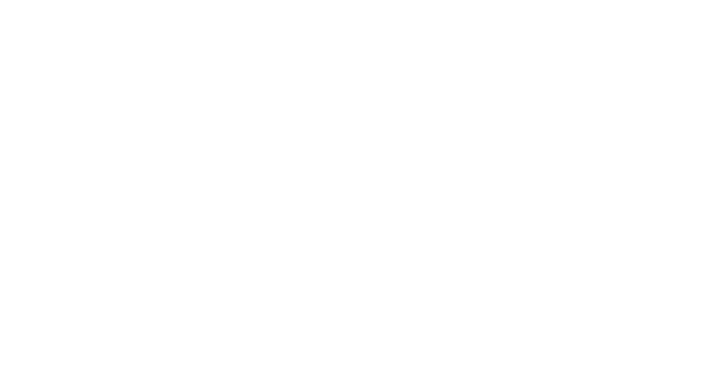
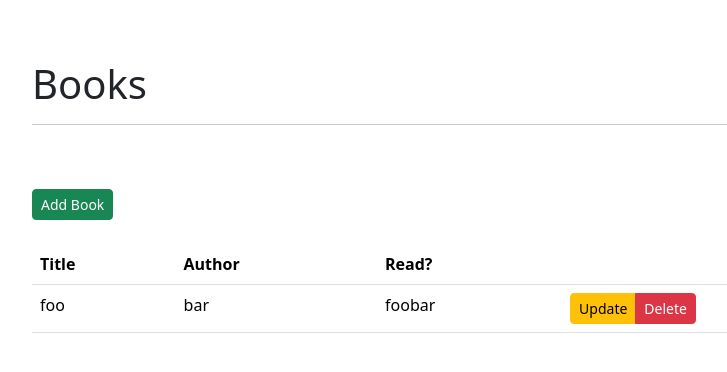
Before and after one commit to fiestalark/flask-vue-crud, a Vue app in the folder client/: page / in a window 1280 px wide. Before the commit this address had no page. Shown: the top 372 px of the page, without its empty margins (50-777 px from the left). Built offline with nearby package versions, Linux system fonts and the light colour scheme.

Commit message:
Add bootstrap styled books table

```diff
--- a/client/package.json
+++ b/client/package.json
@@ -9,6 +9,7 @@
   },
   "dependencies": {
     "axios": "^1.7.7",
+    "bootstrap": "^5.3.3",
     "vue": "^3.2.47",
     "vue-router": "^4.1.6"
   },
--- a/client/src/App.vue
+++ b/client/src/App.vue
@@ -6,66 +6,8 @@
   <RouterView />
 </template>
 
-<style scoped>
-header {
-  line-height: 1.5;
-  max-height: 100vh;
-}
-
-.logo {
-  display: block;
-  margin: 0 auto 2rem;
-}
-
-nav {
-  width: 100%;
-  font-size: 12px;
-  text-align: center;
-  margin-top: 2rem;
-}
-
-nav a.router-link-exact-active {
-  color: var(--color-text);
-}
-
-nav a.router-link-exact-active:hover {
-  background-color: transparent;
-}
-
-nav a {
-  display: inline-block;
-  padding: 0 1rem;
-  border-left: 1px solid var(--color-border);
-}
-
-nav a:first-of-type {
-  border: 0;
-}
-
-@media (min-width: 1024px) {
-  header {
-    display: flex;
-    place-items: center;
-    padding-right: calc(var(--section-gap) / 2);
-  }
-
-  .logo {
-    margin: 0 2rem 0 0;
-  }
-
-  header .wrapper {
-    display: flex;
-    place-items: flex-start;
-    flex-wrap: wrap;
-  }
-
-  nav {
-    text-align: left;
-    margin-left: -1rem;
-    font-size: 1rem;
-
-    padding: 1rem 0;
-    margin-top: 1rem;
-  }
+<style>
+#app {
+  margin-top: 60px
 }
 </style>
--- a/client/src/assets/base.css
+++ /dev/null
@@ -1,74 +0,0 @@
-/* color palette from <https://github.com/vuejs/theme> */
-:root {
-  --vt-c-white: #ffffff;
-  --vt-c-white-soft: #f8f8f8;
-  --vt-c-white-mute: #f2f2f2;
-
-  --vt-c-black: #181818;
-  --vt-c-black-soft: #222222;
-  --vt-c-black-mute: #282828;
-
-  --vt-c-indigo: #2c3e50;
-
-  --vt-c-divider-light-1: rgba(60, 60, 60, 0.29);
-  --vt-c-divider-light-2: rgba(60, 60, 60, 0.12);
-  --vt-c-divider-dark-1: rgba(84, 84, 84, 0.65);
-  --vt-c-divider-dark-2: rgba(84, 84, 84, 0.48);
-
-  --vt-c-text-light-1: var(--vt-c-indigo);
-  --vt-c-text-light-2: rgba(60, 60, 60, 0.66);
-  --vt-c-text-dark-1: var(--vt-c-white);
-  --vt-c-text-dark-2: rgba(235, 235, 235, 0.64);
-}
-
-/* semantic color variables for this project */
-:root {
-  --color-background: var(--vt-c-white);
-  --color-background-soft: var(--vt-c-white-soft);
-  --color-background-mute: var(--vt-c-white-mute);
-
-  --color-border: var(--vt-c-divider-light-2);
-  --color-border-hover: var(--vt-c-divider-light-1);
-
-  --color-heading: var(--vt-c-text-light-1);
-  --color-text: var(--vt-c-text-light-1);
-
-  --section-gap: 160px;
-}
-
-@media (prefers-color-scheme: dark) {
-  :root {
-    --color-background: var(--vt-c-black);
-    --color-background-soft: var(--vt-c-black-soft);
-    --color-background-mute: var(--vt-c-black-mute);
-
-    --color-border: var(--vt-c-divider-dark-2);
-    --color-border-hover: var(--vt-c-divider-dark-1);
-
-    --color-heading: var(--vt-c-text-dark-1);
-    --color-text: var(--vt-c-text-dark-2);
-  }
-}
-
-*,
-*::before,
-*::after {
-  box-sizing: border-box;
-  margin: 0;
-  position: relative;
-  font-weight: normal;
-}
-
-body {
-  min-height: 100vh;
-  color: var(--color-text);
-  background: var(--color-background);
-  transition: color 0.5s, background-color 0.5s;
-  line-height: 1.6;
-  font-family: Inter, -apple-system, BlinkMacSystemFont, 'Segoe UI', Roboto, Oxygen, Ubuntu,
-    Cantarell, 'Fira Sans', 'Droid Sans', 'Helvetica Neue', sans-serif;
-  font-size: 15px;
-  text-rendering: optimizeLegibility;
-  -webkit-font-smoothing: antialiased;
-  -moz-osx-font-smoothing: grayscale;
-}
--- a/client/src/assets/main.css
+++ /dev/null
@@ -1,35 +0,0 @@
-@import './base.css';
-
-#app {
-  max-width: 1280px;
-  margin: 0 auto;
-  padding: 2rem;
-
-  font-weight: normal;
-}
-
-a,
-.green {
-  text-decoration: none;
-  color: hsla(160, 100%, 37%, 1);
-  transition: 0.4s;
-}
-
-@media (hover: hover) {
-  a:hover {
-    background-color: hsla(160, 100%, 37%, 0.2);
-  }
-}
-
-@media (min-width: 1024px) {
-  body {
-    display: flex;
-    place-items: center;
-  }
-
-  #app {
-    display: grid;
-    grid-template-columns: 1fr 1fr;
-    padding: 0 2rem;
-  }
-}
--- /dev/null
+++ b/client/src/components/Books.vue
@@ -0,0 +1,35 @@
+<template>
+    <div class="container">
+        <div class="row">
+            <div class="col-sm-10">
+                <h1>Books</h1>
+                <hr><br><br>
+                <button type="button" class="btn btn-success btn-sm">Add Book</button>
+                <br><br>
+                <table class="table table-hover">
+                    <thead>
+                        <tr>
+                            <th scope="col">Title</th>
+                            <th scope="col">Author</th>
+                            <th scope="col">Read?</th>
+                            <th></th>
+                        </tr>
+                    </thead>
+                    <tbody>
+                        <tr>
+                            <td>foo</td>
+                            <td>bar</td>
+                            <td>foobar</td>
+                            <td>
+                                <div class="btn-group" role="group">
+                                    <button type="button" class="btn btn-warning btn-sm">Update</button>
+                                    <button type="button" class="btn btn-danger btn-sm">Delete</button>
+                                </div>
+                            </td>
+                        </tr>
+                    </tbody>
+                </table>
+            </div>
+        </div>
+    </div>
+</template>
--- a/client/src/components/Ping.vue
+++ b/client/src/components/Ping.vue
@@ -1,6 +1,6 @@
 <template>
-    <div>
-        <p>{{  msg  }}</p>
+    <div class="container">
+        <button type="button" class="btn btn-primary">{{  msg  }}</button>
     </div>
 </template>
 
--- a/client/src/main.js
+++ b/client/src/main.js
@@ -1,8 +1,7 @@
 import { createApp } from 'vue'
 import App from './App.vue'
 import router from './router'
-
-import './assets/main.css'
+import 'bootstrap/dist/css/bootstrap.css'
 
 const app = createApp(App)
 
--- a/client/src/router/index.js
+++ b/client/src/router/index.js
@@ -1,10 +1,16 @@
 import { createRouter, createWebHistory } from 'vue-router'
+import Books from '../components/Books.vue'
 import Ping from '../components/Ping.vue'
 
 
 const router = createRouter({
   history: createWebHistory(import.meta.env.BASE_URL),
   routes: [
+    {
+      path: '/',
+      name: 'Books',
+      component: Books
+    },
     {
       path: '/ping',
       name: 'ping',
```
Also changed, not shown: 1 other file (tests, documents, lock files or other folders).
